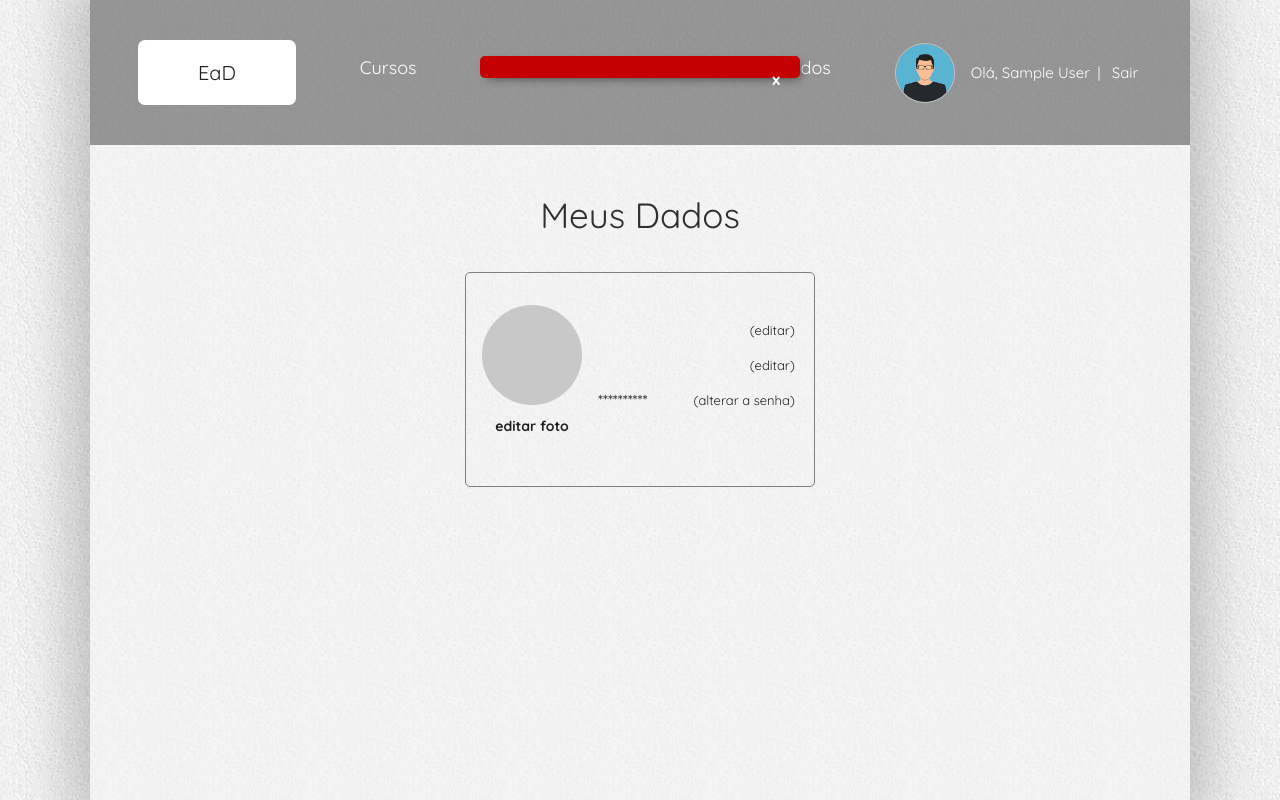
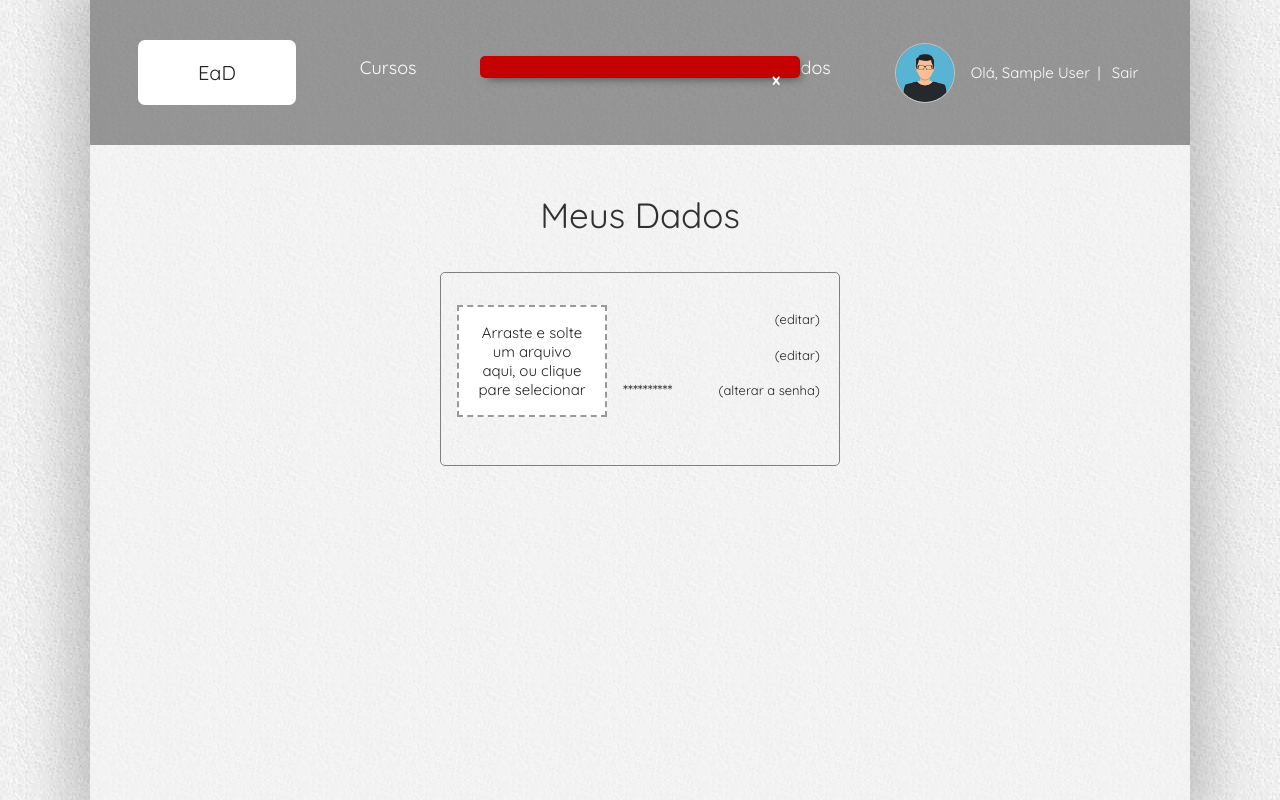
Before and after one commit to silvergutz/ead, a React (Create React App) app in the folder web/: page /perfil in a window 1280 px wide. Built offline with nearby package versions, Linux system fonts and the light colour scheme; no server answers; sample sign-in values are in the browser's storage.

Commit message:
feat(web): user photo update on profile edit

```diff
--- a/web/src/pages/Profile/index.js
+++ b/web/src/pages/Profile/index.js
@@ -1,4 +1,6 @@
 import React, { useEffect, useState } from 'react';
+import Dropzone from 'react-dropzone';
+import ImgProtected from '../../components/ImgProtected';
 
 import { showProfile, updateProfile } from '../../services/profile';
 import { auth } from '../../services';
@@ -12,9 +14,9 @@ function Profile() {
   const [ name, setName ] = useState('');
   const [ email, setEmail ] = useState('');
   const [ password, setPassword ] = useState('');
-  const [ photo, setPhoto ] = useState('');
+
+  const [ tempPhoto, setTempPhoto ] = useState('');
   const [ isUpdating, setIsUpdating ] = useState({ name: false, email: false, password: false });
-  const currentUser = auth.currentUserValue;
   const fields = ['name','email','password'];
 
   useEffect(() => {
@@ -71,16 +73,78 @@ function Profile() {
     }
   }
 
+  async function handleFileDrop(acceptedFiles) {
+    if (acceptedFiles.length) {
+      var reader = new FileReader();
+      reader.onload = (e) => {
+        setTempPhoto(e.target.result);
+      };
+      reader.readAsDataURL(acceptedFiles[0]);
+
+      clearErrors();
+
+      const data = new FormData();
+      data.append('photo', acceptedFiles[0]);
+      const response = await updateProfile(data);
+
+      if (response.error) {
+        setupErrorMessages(response.errors);
+      } else {
+        globalNotifications.sendSuccessMessage('Foto alterada com sucesso');
+        setUser(response);
+        setTempPhoto(null);
+        auth.refreshUserData();
+      }
+    }
+  }
+
+  async function handleRemovePhoto() {
+    setTempPhoto(null);
+
+    const response = await updateProfile({ remove_photo: true });
+
+    if (response.error) {
+      setupErrorMessages(response.errors);
+    } else {
+      globalNotifications.sendSuccessMessage('Foto removida');
+      setUser(response);
+      auth.refreshUserData();
+    }
+  }
+
   return (
     <div className="Profile">
       <h1 className="page-title">Meus Dados</h1>
 
       <div className="profile-content">
         <div className="profile-photo">
-          <figure>
-            <img src={user.photo} alt="" />
-          </figure>
-          <button className="edit-photo link">editar foto</button>
+          {(user.photo || tempPhoto) &&
+            <div className="photo-field">
+              <figure className="current-photo field">
+                {(!tempPhoto && user.photo) &&
+                  <ImgProtected file={user.photo} />
+                }
+                {(tempPhoto && !user.photo) &&
+                  <img src={tempPhoto} alt="" />
+                }
+              </figure>
+              <div className="edit-photo link" onClick={handleRemovePhoto}>remover foto</div>
+            </div>
+          }
+          {(!user.photo && !tempPhoto) &&
+            <div className="photo-field upload-field field">
+              <Dropzone onDrop={handleFileDrop}>
+                {({getRootProps, getInputProps}) => (
+                  <section>
+                    <div {...getRootProps()}>
+                      <input {...getInputProps()} />
+                      <p>Arraste e solte um arquivo aqui, ou clique pare selecionar</p>
+                    </div>
+                  </section>
+                )}
+              </Dropzone>
+            </div>
+          }
         </div>
         <div className="profile-details">
           <div className="profile-name">
--- a/web/src/pages/Profile/styles.css
+++ b/web/src/pages/Profile/styles.css
@@ -18,6 +18,7 @@
   text-align: center;
 }
 .profile-content .profile-photo figure {
+  display: flex;
   background: #c8c8c8;
   width: 100px;
   height: 100px;
```
